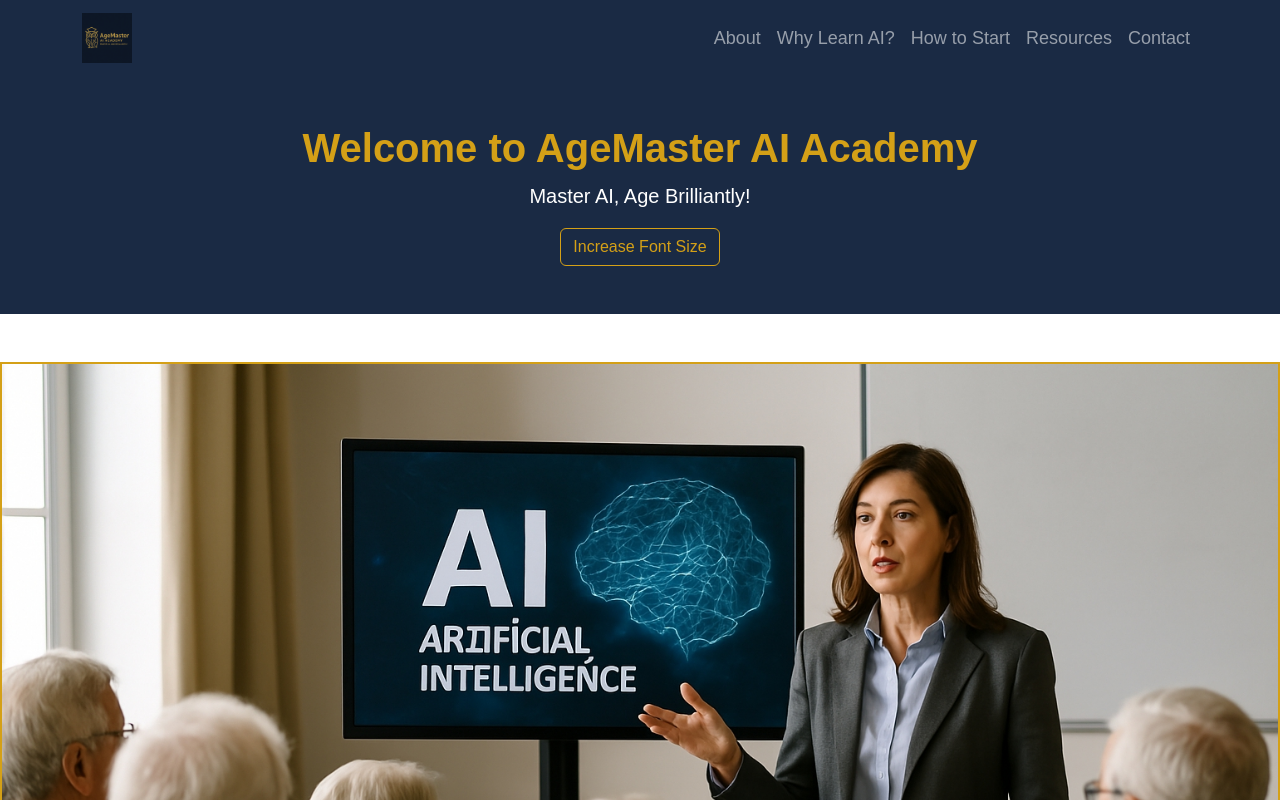
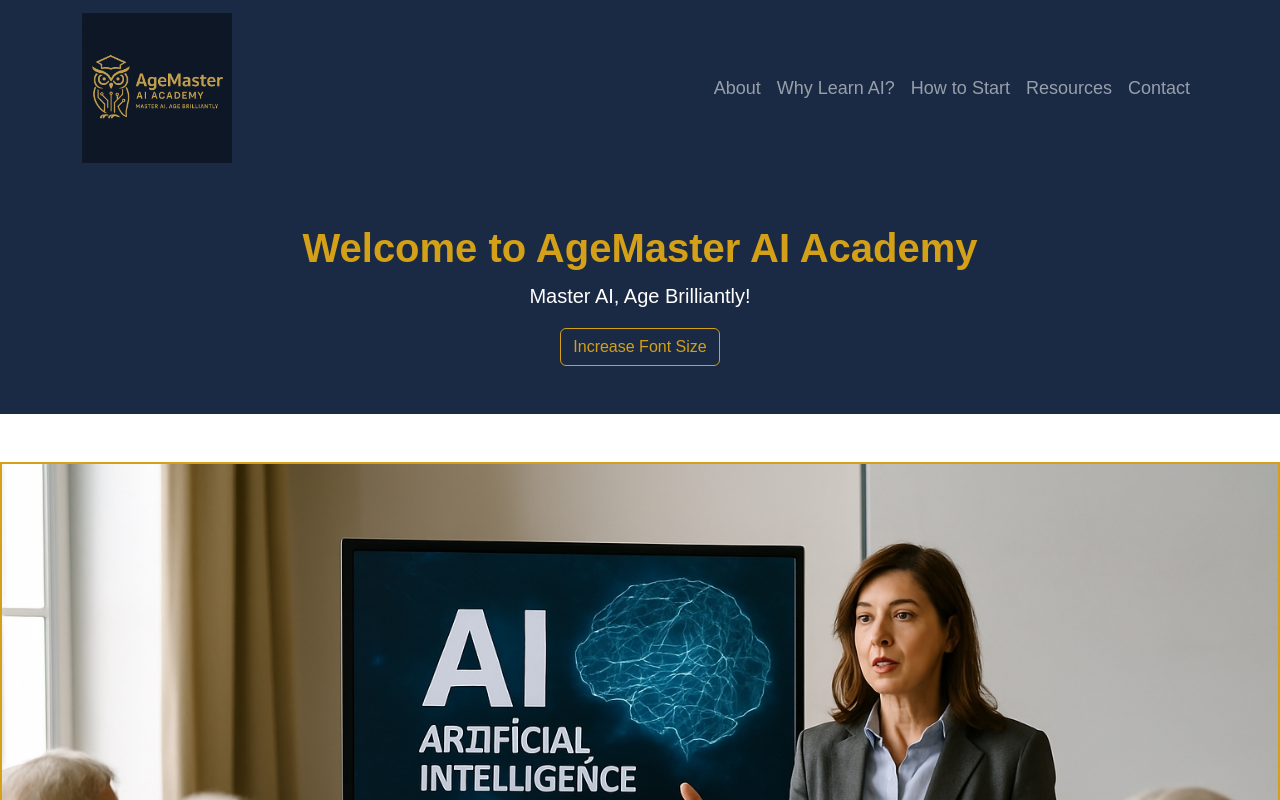
Before and after one commit to ianwilson1970-droid/Agemaster2, a plain HTML site: page index.html in a window 1280 px wide. Shown: the top 800 px of the page. Drawn offline with nearby package versions, Linux system fonts and the light colour scheme.

Commit message:
Update index.html

```diff
--- a/index.html
+++ b/index.html
@@ -12,7 +12,7 @@
     <nav class="navbar navbar-expand-lg navbar-dark bg-primary">
         <div class="container">
             <a class="navbar-brand" href="#">
-                <img src="agemaster_logo_transparent (1).png" height="50">
+                <img src="agemaster_logo_transparent (1).png" height="150">
             </a>
             <div class="collapse navbar-collapse justify-content-end" id="navbarNav">
                 <ul class="navbar-nav">
```
